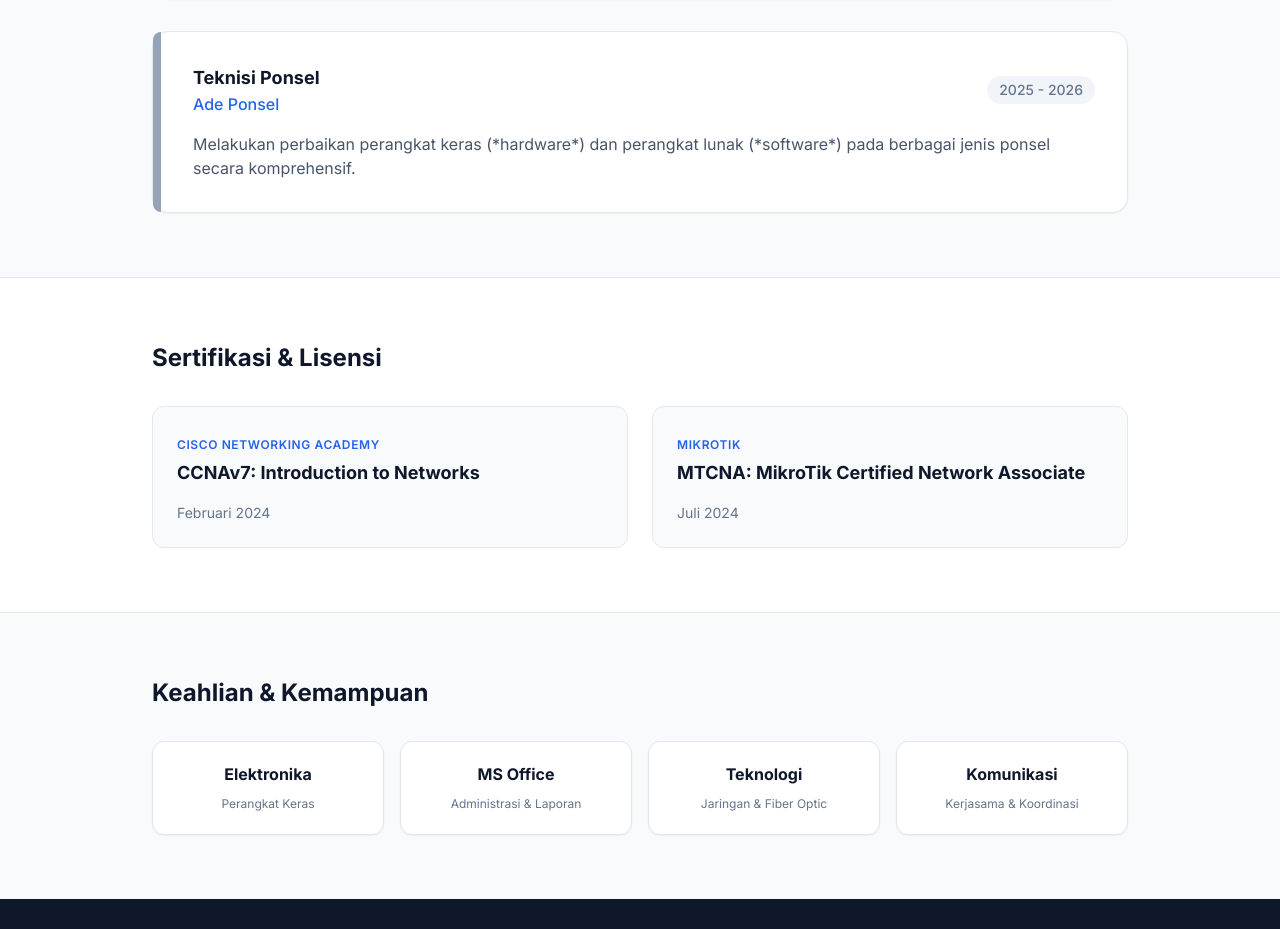
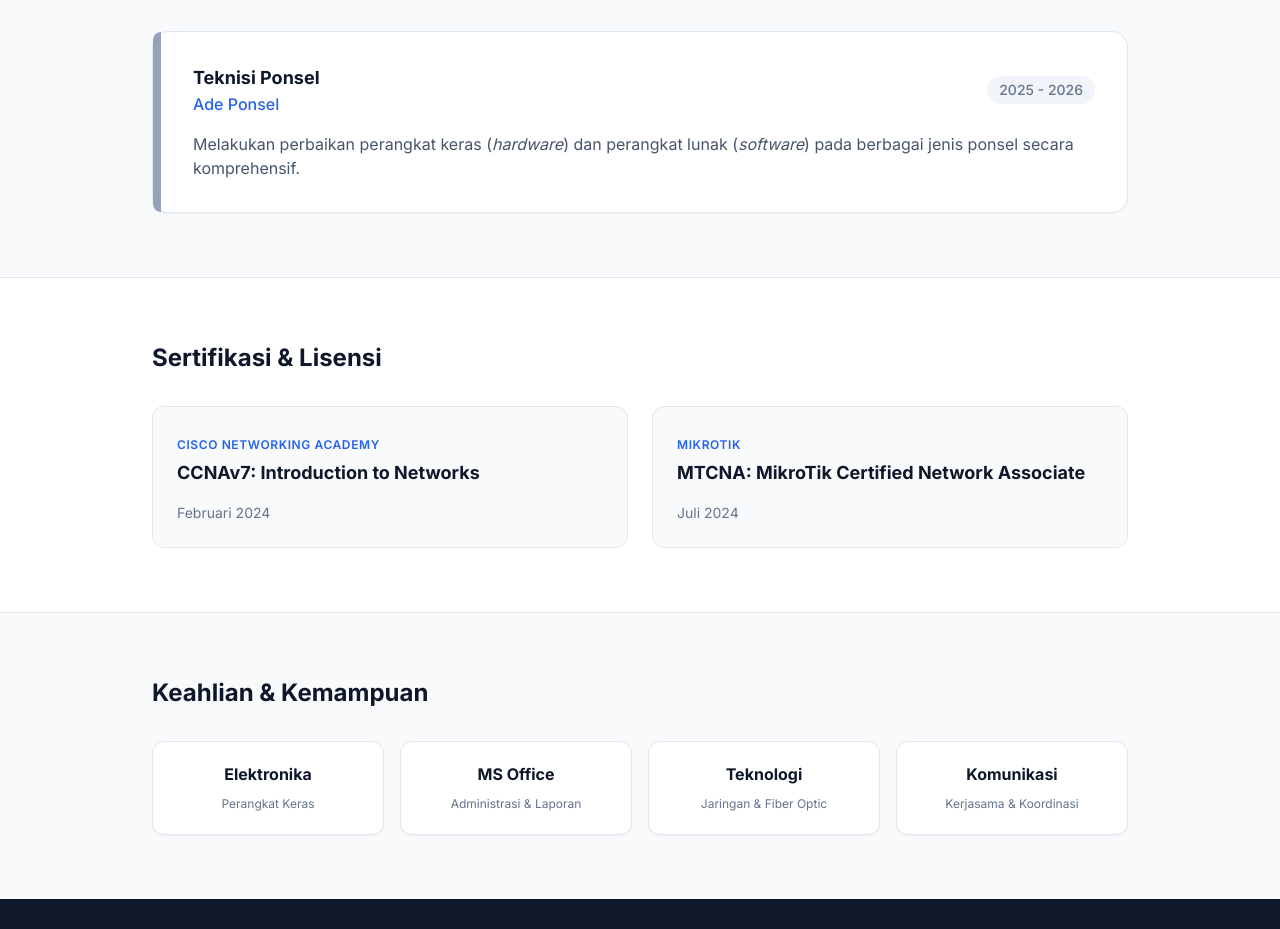
Before and after one commit to tuahkurnia03-cmd/Portofolio, a plain HTML site: page index.html in a window 1280 px wide. Shown: the part 1523-2452 px from the top of the page. Drawn offline with nearby package versions, Linux system fonts and the light colour scheme.

Commit message:
Update index.html

```diff
--- a/index.html
+++ b/index.html
@@ -120,8 +120,7 @@
                     <span class="text-sm text-slate-500 mt-1 md:mt-0 font-medium bg-slate-100 px-3 py-1 rounded-full w-fit">2025 - 2026</span>
                 </div>
                 <p class="text-slate-600">
-                    Melakukan perbaikan perangkat keras (*hardware*) dan perangkat lunak (*software*) pada berbagai jenis ponsel secara komprehensif.
-                </p>
+                    Melakukan perbaikan perangkat keras (<i>hardware</i>) dan perangkat lunak (<i>software</i>) pada berbagai jenis ponsel secara komprehensif.
             </div>
         </div>
     </section>
```
